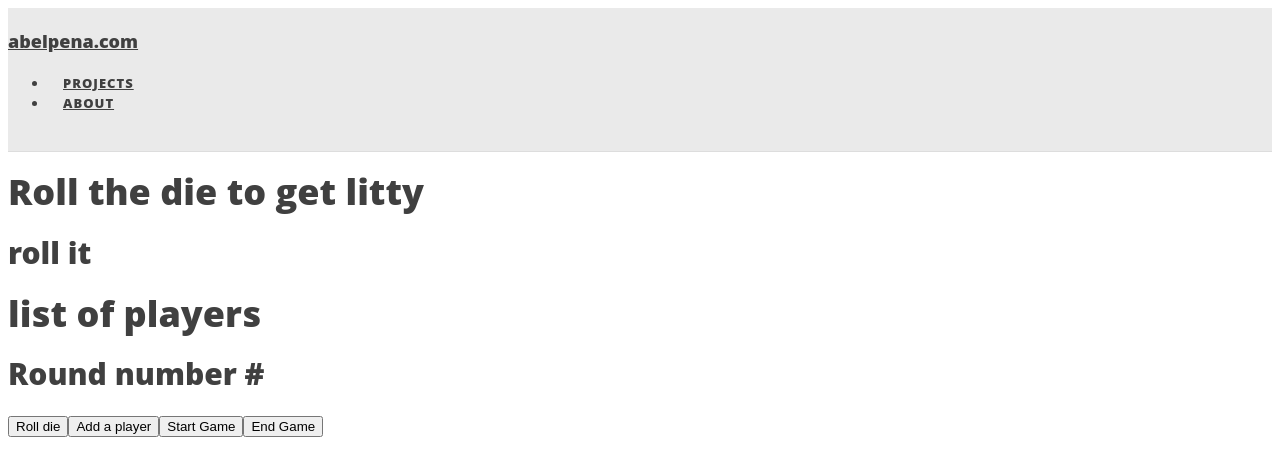
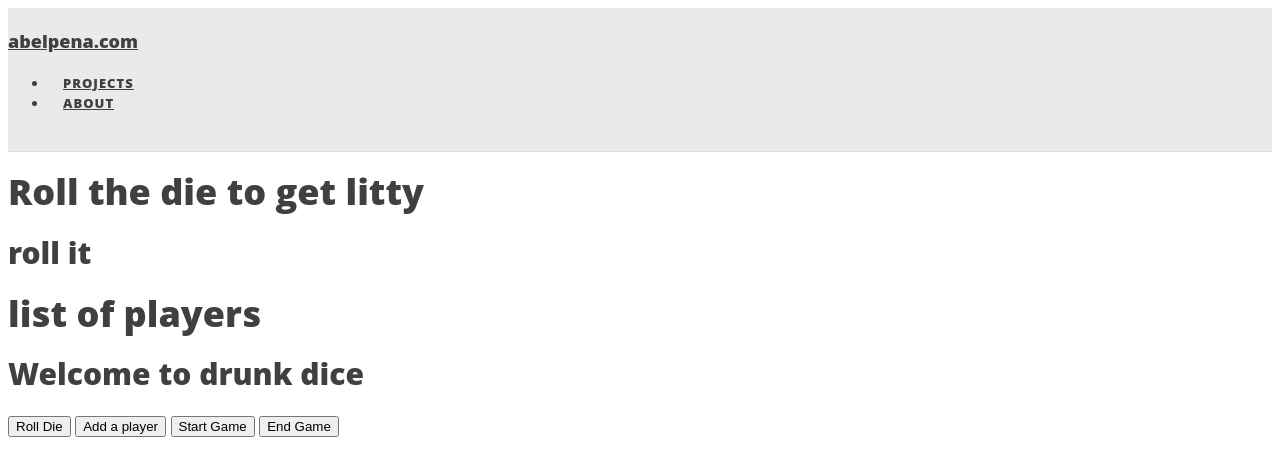
Before and after one commit to abelpena/abelpena.github.io, a Jekyll site: the page drice.html, which Jekyll copies as it is, in a window 1280 px wide. Shown: the top 476 px of the page. Built offline with Jekyll 4.4.1, drawn with Linux system fonts in a browser that asks for light colours; part of the change alters nothing that is shown.

Commit message:
base functionality semiworking

```diff
--- a/drice.html
+++ b/drice.html
@@ -42,8 +42,14 @@
   <body>
     <h1>Roll the die to get litty</h1>
     <h2 id="outcome">roll it</h2>
-    <div id="list"><h1>list of players</h1></div>
+    <div id="list">
+      <h1>list of players</h1>
+    </div>
     <h2 id="status">Welcome to drunk dice</h2>
+    <button id="roll" onClick="rollDie()">Roll Die</button>
+    <button onClick="addPlayer()">Add a player</button>
+    <button onClick="startGame()">Start Game</button>
+    <button onClick="endGame()">End Game</button>
     <script src="drice.js"></script>
   </body>
 </html>
--- a/drice.js
+++ b/drice.js
@@ -32,38 +32,13 @@ class Player {
     this.end = function () {
       this.end++;
     };
-    this.getOutcome = function getOutcome() {
-      if ((this.index = players.length)) {
-        console.log(this.index + " player end set");
-        this.end = true;
-      } else this.end = false;
-      let val = 1;
-      switch (val) {
-        case 1:
-          if ((this.end = true)) {
-            players[0].shot();
-          } else players[this.index + 1].shot();
-          return "Person to the right drinks.";
-        case 2:
-          return "Person to the left drinks.";
-        case 3:
-          return "You take a shot.";
-        case 4:
-          return "Pour someone a shot.";
-        case 5:
-          return "You take two shots.";
-        case 6:
-          return "Everyone takes a shot.";
-        default:
-          break;
-      }
-    };
   }
 }
 
-//get the output of the die
+//output roll it placeholder for outcome
+document.getElementById("outcome").innerHTML = "roll it";
 
-//add player to list
+//function when addplayer clicked
 function addPlayer() {
   let tempName = prompt("Your name?", "DrinkSlayer");
   players.push(new Player(tempName, playerCount));
@@ -72,18 +47,66 @@ function addPlayer() {
   refreshList();
 }
 
-//remove player
-function deletePlayer(number) {
+function rollDie() {
+  if (gameActive == false) {
+    alert("Please start the game before you roll the die.");
+  } else {
+    getOutcome(display);
+
+    turnNumber++;
+  }
+  if (turnNumber > playerCount) {
+    startRound();
+  }
+}
+function display(text) {
+  document.getElementById("outcome").innerHTML = text;
+}
+function getNum() {
   return 1 + Math.floor(Math.random() * 6);
 }
-//return num from 1-6
-function rollDie() {
-  return 1 + Math.floor(Math.random() * 6);
+
+function getOutcome(myCallback) {
+  let val = getNum();
+  console.log(val);
+  switch (val) {
+    case 1:
+      if (turnNumber == playerCount - 1) {
+        players[0].shot();
+      } else players[turnNumber + 1].shot();
+      myCallback("Person to the right drinks.");
+      break;
+    case 2:
+      if (turnNumber == 0) {
+        players[playerCount - 1].shot();
+      } else players[turnNumber - 1].shot();
+      myCallback("Person to the left drinks.");
+      break;
+    case 3:
+      players[turnNumber].shot();
+      myCallback("You take a shot.");
+      break;
+    case 4:
+      let tempNum = prompt("Who gets a shot? Enter number of player", "1");
+      myCallback("Pour someone a shot.");
+      players[parseInt(tempNum)].shots;
+      break;
+    case 5:
+      myCallback("You take two shots.");
+      players[turnNumber].shot();
+      players[turnNumber].shot();
+      break;
+    case 6:
+      for (let index = 0; index < playerCount; index++) {
+        players[index].shot();
+      }
+      myCallback("Everyone takes a shot.");
+    default:
+      break;
+  }
+  refreshList();
 }
-//this is what pressing the roll button does
-function rollButtonPressed() {
-  return turnNumber;
-}
+
 function refreshList() {
   document.getElementById("list").innerHTML = "";
   for (var i = 0; i < players.length; i++) {
@@ -97,6 +120,8 @@ function refreshList() {
       players[i].shots +
       "    Drinks: " +
       players[i].drinks +
+      "    Index: " +
+      players[i].index +
       "<br>";
   }
   playerAdded = false;
@@ -117,51 +142,27 @@ function startGame() {
   }
 }
 //function that will run while a round is in progress
-function startRound(params) {
+function startRound() {
   turnNumber = 0;
-  for (let index = 0; index < players.length; index++) {
-    const element = players[index];
-    element.getOutcome();
-  }
+  roundNumber++;
+  document.getElementById("status").innerHTML = "Round Number " + roundNumber;
 }
 function endGame() {
   while (players.length > 0) {
     players.pop();
   }
+  gameActive = false;
   refreshList();
 }
-//output roll it placeholder for outcome
-document.getElementById("outcome").innerHTML = "roll it";
-let btn = document.createElement("BUTTON"); // Create a <button> element
-btn.innerHTML = "Roll die"; // Insert text
-document.body.appendChild(btn);
-btn.onclick = function () {
-  document.getElementById("outcome").innerHTML = players[
-    turnNumber
-  ].getOutcome();
-  turnNumber++;
-  refreshList();
-};
 
-let btn2 = document.createElement("BUTTON"); // Create a <button> element
-btn2.innerHTML = "Add a player"; // Insert text
-document.getElementById("status").innerHTML = "Round number #";
-document.body.appendChild(btn2);
-btn2.onclick = function () {
-  addPlayer();
-};
-
-//start game button
-let btn3 = document.createElement("BUTTON"); // Create a <button> element
-btn3.innerHTML = "Start Game"; // Insert text
-document.body.appendChild(btn3);
-btn3.onclick = function () {
-  startGame();
-};
-
-let btn4 = document.createElement("BUTTON"); // Create a <button> element
-btn4.innerHTML = "End Game"; // Insert text
-document.body.appendChild(btn4);
-btn4.onclick = function () {
-  endGame();
-};
+while (gameActive == true) {
+  while (turnNumber < playerCount - 1) {
+    btn.onclick = function () {
+      console.log(getOutcome(turnNumber));
+      turnNumber++;
+      refreshList();
+    };
+  }
+  turnNumber = 0;
+  roundNumber++;
+}
```
